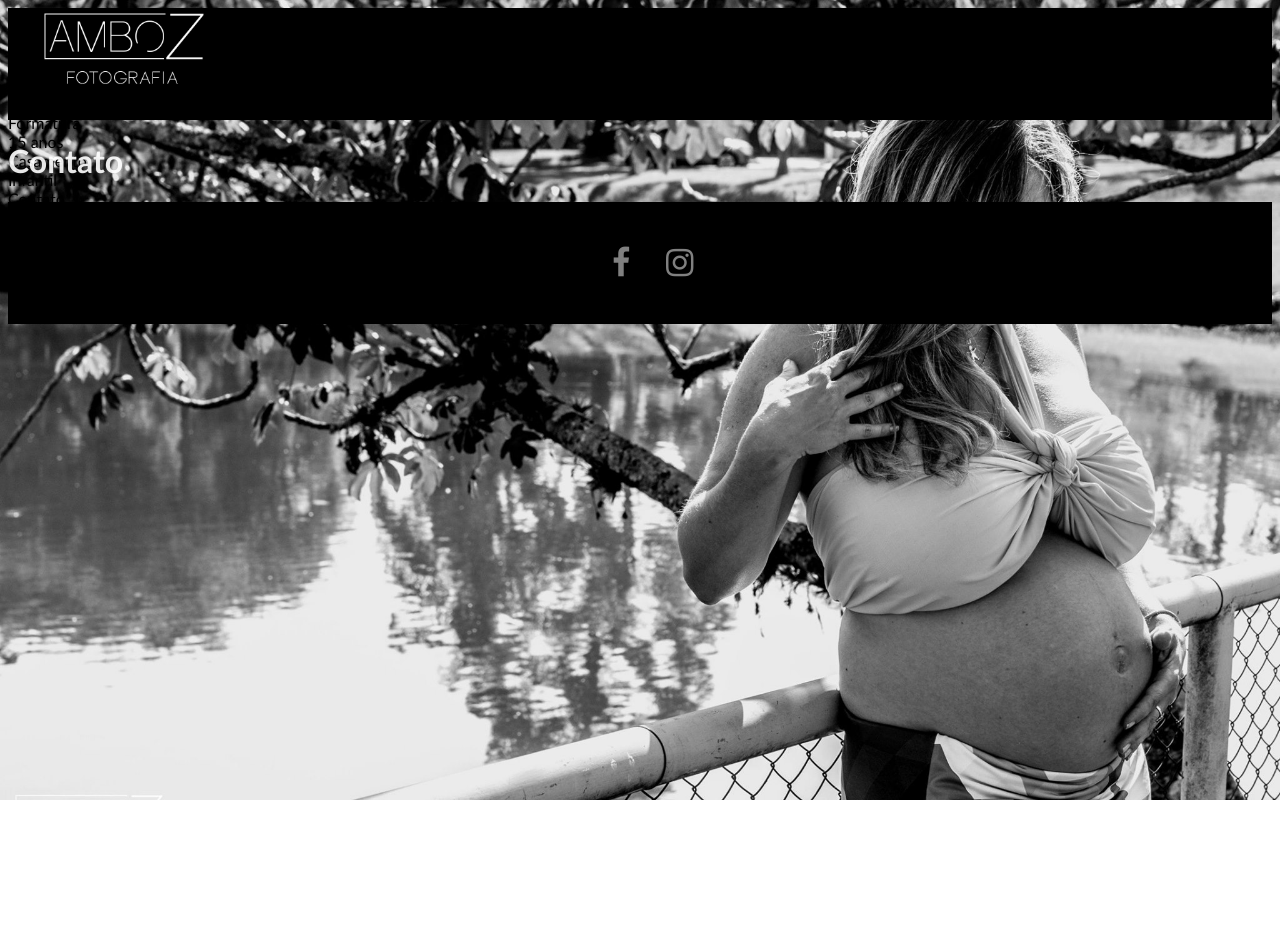
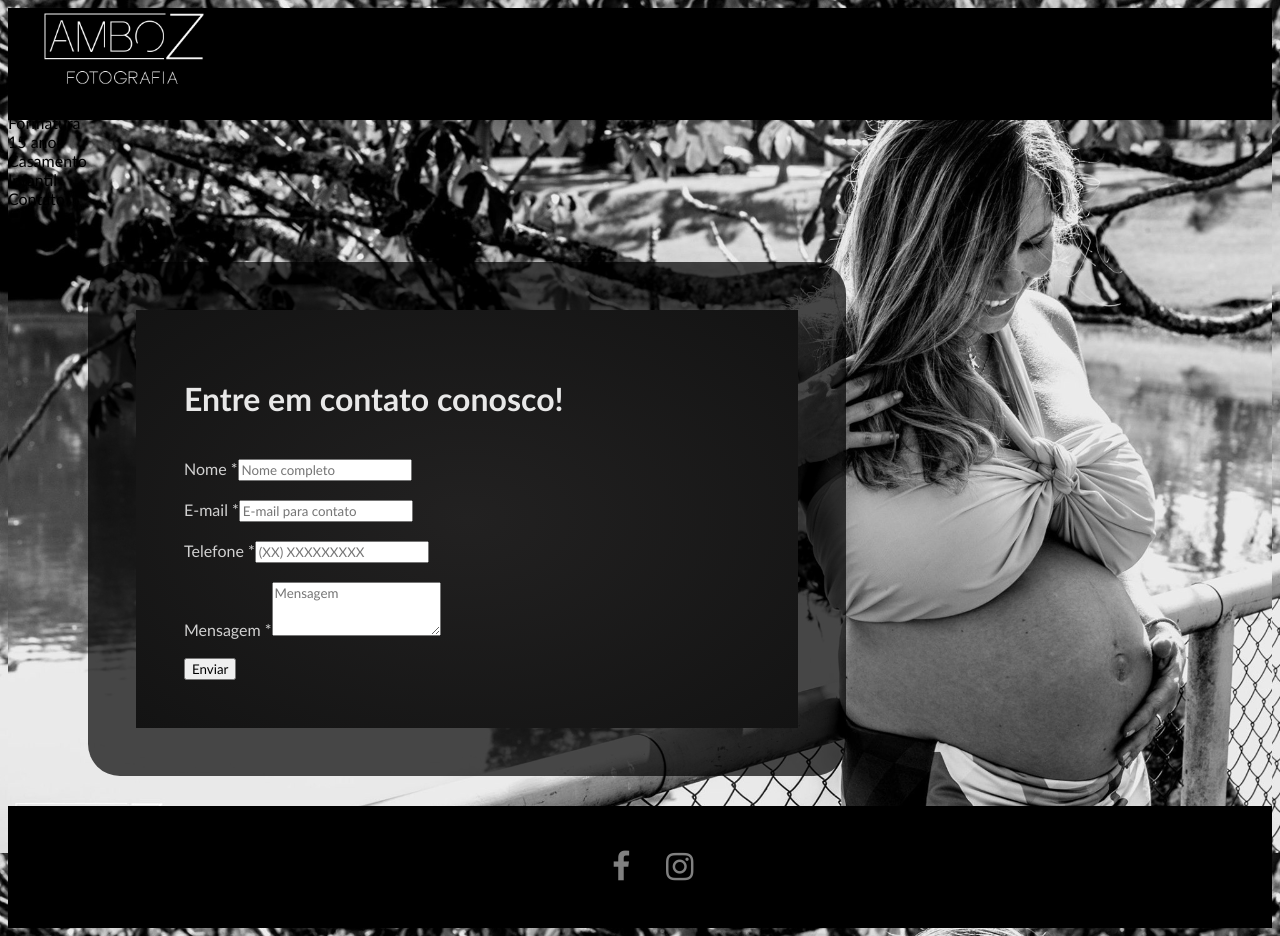
Before and after one commit to arturnilson/ambozfotografia-v2, a Next.js app: page /contato in a window 1280 px wide. Before the commit the page ends 800 px from the top, so only its background shows below. Built offline with nearby package versions, Linux system fonts and the light colour scheme.

Commit message:
Finalizado aba Contato, criação dos arquivos dos eventos

```diff
--- a/package.json
+++ b/package.json
@@ -8,6 +8,7 @@
     "start": "next start"
   },
   "dependencies": {
+    "emailjs-com": "^2.6.4",
     "materialize-css": "^1.0.0-rc.2",
     "next": "10.0.9",
     "react": "17.0.1",
--- a/pages/contato.js
+++ b/pages/contato.js
@@ -1,8 +1,65 @@
+import { useState } from "react";
+import emailjs from 'emailjs-com';
+
 const contato = () => {
+    const [emailSent, setEmailSent] = useState(null);
+    const [disabled, setDisabled] = useState(false);
+
+    const sendEmail = (event) => {
+        event.preventDefault();
+
+        emailjs.sendForm('gmail', 'ambozfotografia_template', event.target, 'user_uTafXQ7gWdnerV4hHRT3D')
+            .then((result) => {
+                console.log(result.text);
+
+                setEmailSent(true);
+                setDisabled(false);
+            }, (error) => {
+                console.log(error.text);
+
+                setEmailSent(false);
+                setDisabled(true);
+            });
+
+        event.target.reset();
+    }
+
     return (
-        <div>
-            <h1>Contato</h1>
+        <div className="container container-fluid">
+            <form className="form" onSubmit={sendEmail}>
+                <h1>Entre em contato conosco!</h1>
+                <br />
+
+                <div className="form-group">
+                    <label for="name" className="form-label">Nome *</label>
+                    <input type="text" className="form-control" name="name" id="name" placeholder="Nome completo" required />
+                </div>
+                <br />
+                <div className="form-group">
+                    <label for="email" className="form-label">E-mail *</label>
+                    <input type="text" className="form-control" name="email" id="email" placeholder="E-mail para contato" required />
+                </div>
+                <br />
+                <div className="form-group">
+                    <label for="fone" className="form-label">Telefone *</label>
+                    <input type="text" className="form-control" name="fone" id="fone" maxlength="14" placeholder="(XX) XXXXXXXXX" required />
+                </div>
+                <br />
+                <div className="form-group">
+                    <label for="message" className="form-label">Mensagem *</label>
+                    <textarea type="text" className="form-control" name="message" id="message" placeholder="Mensagem" rows="3" required />
+                </div>
+
+                {emailSent === true && <label className="success-msg">Email enviado com sucesso!</label>}
+                {emailSent === false && <label className="error-msg">Erro ao enviar email.</label>}
+                <br />
+
+                <button className="btn btn-primary" type="submit" disabled={disabled}>
+                    Enviar
+                </button>
+            </form>
         </div>
+
     )
 }
 
```
Also changed, not shown: pages/casamento.js (added, +8 -0 lines), pages/formatura.js (added, +8 -0 lines), pages/infantil.js (added, +8 -0 lines), pages/quinzeanos.js (added, +8 -0 lines), 1 other file (tests, documents, lock files or other folders).
